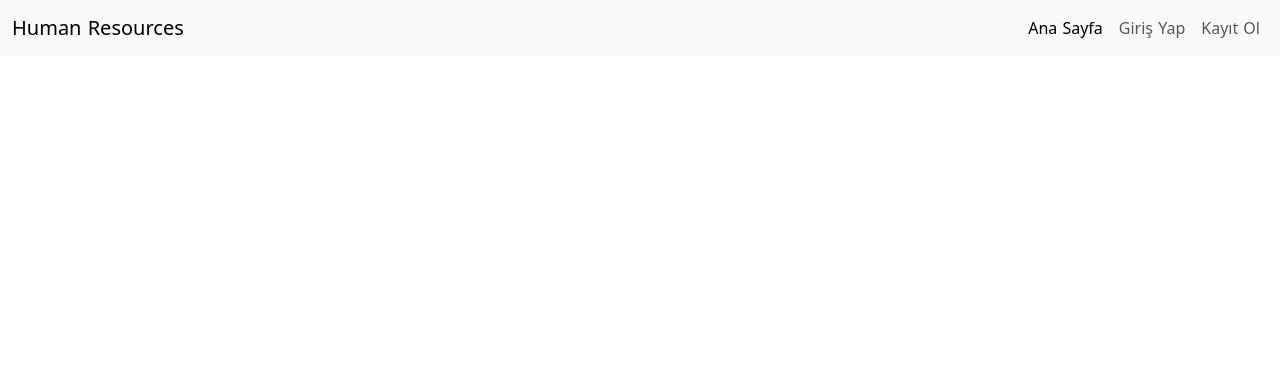
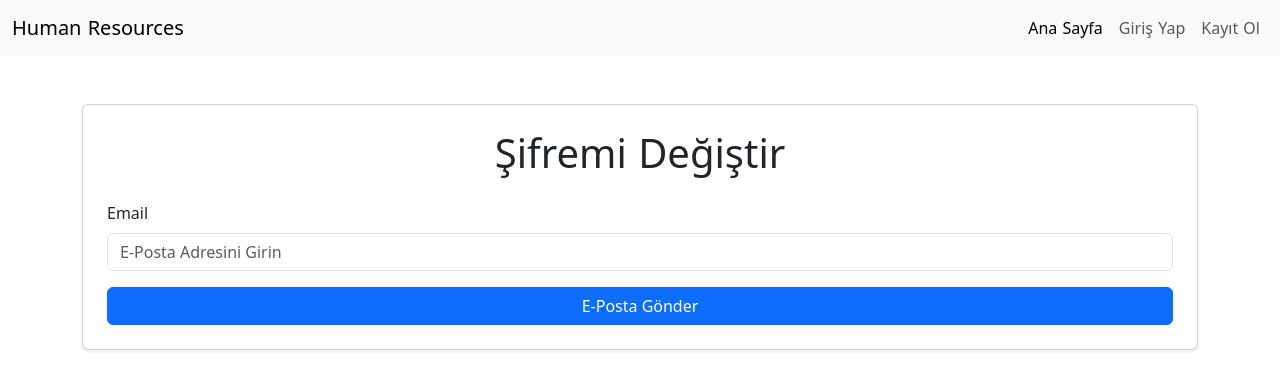
Before and after one commit to mertalitosun/human-resources, a Nuxt app in the folder frontend/: page /auth/forgot-password in a window 1280 px wide. Shown: the top 390 px of the page. Built offline with nearby package versions, Linux system fonts and the light colour scheme.

Commit message:
şifremi unuttum

```diff
--- /dev/null
+++ b/frontend/pages/auth/forgot-password.vue
@@ -0,0 +1,58 @@
+<template>
+<div class="container my-5">
+    <div class="card shadow-sm p-4">
+    <h1 class="text-center mb-4">Şifremi Değiştir</h1>
+    <form @submit.prevent="forgot_password">
+        <div class="mb-3">
+            <label for="email" class="form-label">Email</label>
+            <input type="email" id="email" v-model="email" class="form-control" required placeholder="E-Posta Adresini Girin"/>
+        </div>
+
+        <button type="submit" class="btn btn-primary w-100">E-Posta Gönder</button>
+    </form>
+    </div>
+</div>
+</template>
+
+<script>
+export default {
+data() {
+    return {
+    email: '',
+    };
+},
+    methods: {
+        async forgot_password() {
+            try {
+                const token = localStorage.getItem("token");
+                const response = await this.$axios.post('/api/v1/forgot-password',{
+                    email: this.email,
+                });
+
+                if(response.status === 200){
+                    alert(response.data.message)
+                }
+                await this.$router.push('/auth/login');
+            } catch (err) {
+                if(err.response){
+                    const status = err.response.status;
+                    const data = err.response.data;
+                    if(status === 404){
+                        alert(data.message)
+                    }else if(status === 500){
+                        alert(data.message);
+                    }else{
+                        alert(`Hata: ${data.message}`)
+                    }
+                }
+                console.log(err);
+                alert("Şifremi unuttum işlemi yapılırken hata oluştu!");
+            }
+        }
+    }
+};
+</script>
+
+<style scoped>
+
+</style>
--- a/frontend/pages/auth/login.vue
+++ b/frontend/pages/auth/login.vue
@@ -12,7 +12,10 @@
           <label for="password" class="form-label">Şifre:</label>
           <input type="password" id="password" v-model="password" class="form-control" required placeholder="Şifrenizi girin"/>
         </div>
-        <button type="submit" class="btn btn-primary w-100">Giriş Yap</button>
+        <div class="d-flex align-items-center justify-content-between">
+          <button type="submit" class="btn btn-primary w-100 m-2">Giriş Yap</button>
+          <a class="btn btn-warning w-100 m-2" href="/auth/forgot-password">Şifremi unuttum</a>
+        </div>
       </form>
     </div>
   </div>
```
Also changed, not shown: 1 other file (tests, documents, lock files or other folders).
